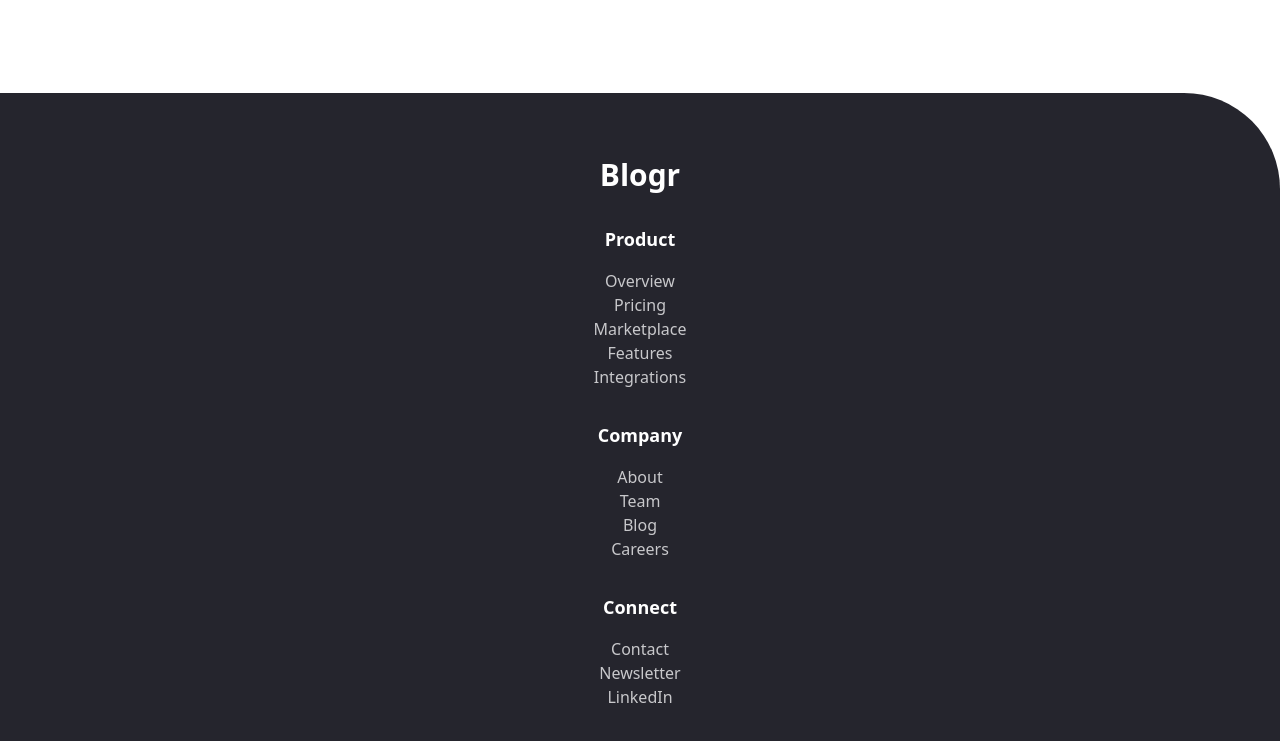
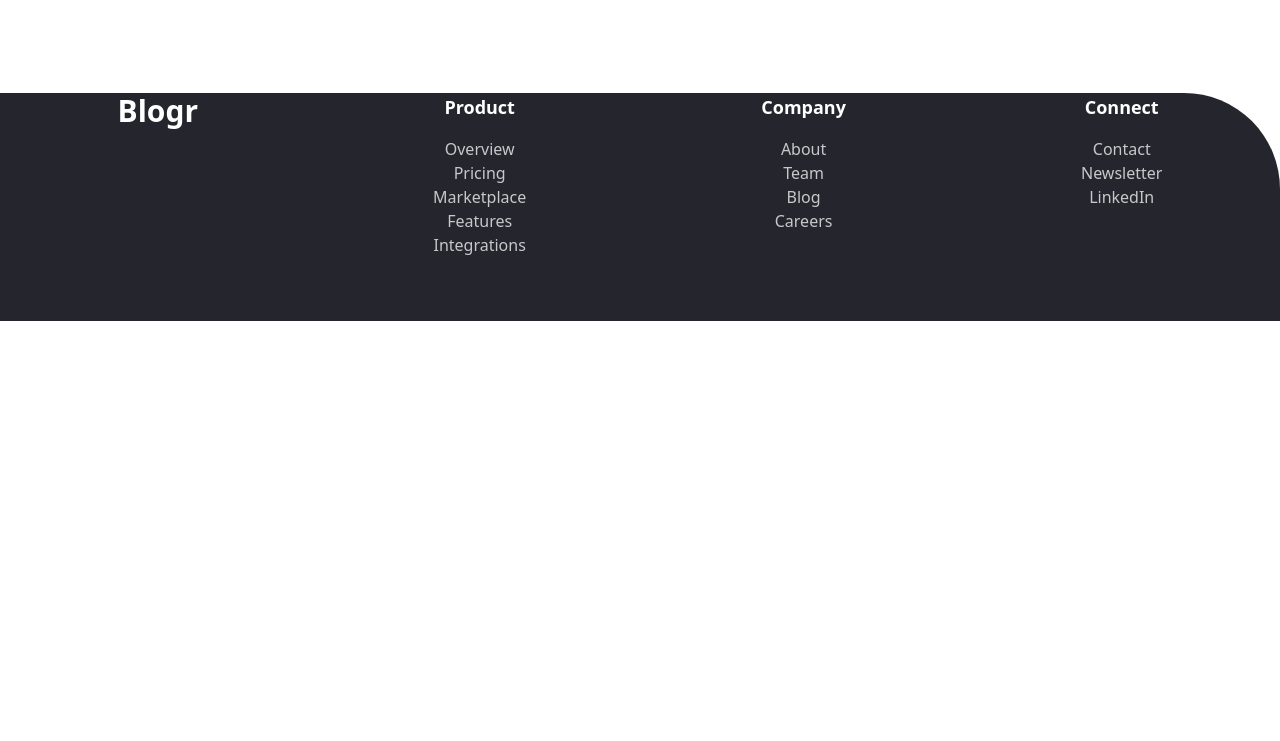
Before and after one commit to Marcoswodbarros/blogr-landing-page2, a website: page index.html in a window 1280 px wide. Shown: the part 2255-2996 px from the top of the page. After the commit the page ends 2576 px from the top, so only its background shows below. Drawn offline with Linux system fonts and the light colour scheme.

Commit message:
Desktop footer: Starting

```diff
--- a/index.html
+++ b/index.html
@@ -128,7 +128,6 @@
                 </div>
             </section>
 
-            <!-- Próximo passo: mudar de article para section e criar outro article -->
             <section id="article__free--container" class="lg:flex lg:items-center">
                 <img src="src/images/illustration-laptop-mobile.svg" alt="A laptop illustration" class="lg:hidden">
                 <img src="src/images/illustration-laptop-desktop.svg" alt="A laptop illustration" class="hidden lg:block lg:h-30rem">
@@ -163,10 +162,11 @@
         </section>
     </main>
 
+    <!-- Próximo passo: Iniciar o desktop footer -->
     <footer
-        class="bg-veryDarkBlackBlue flex flex-col items-center gap-y-8 text-center rounded-tr-radiusAdded mt-24 pb-16">
-        <h2 class="text-white text-3xl font-semibold pt-16">Blogr</h2>
-        <article>
+        class="bg-veryDarkBlackBlue flex flex-col items-center gap-y-8 text-center rounded-tr-radiusAdded mt-24 pb-16 lg:flex-row lg:items-start lg:justify-around">
+        <h2 class="text-white text-3xl font-semibold pt-16 lg:pt-0">Blogr</h2>
+        <section>
             <h3 class="text-lg text-white font-semibold mb-4">Product</h3>
             <ul class="text-grayishBlue">
                 <li>Overview</li>
@@ -175,9 +175,9 @@
                 <li>Features</li>
                 <li>Integrations</li>
             </ul>
-        </article>
+        </section>
 
-        <article>
+        <section>
             <h3 class="text-lg text-white font-semibold mb-4">Company</h3>
             <ul class="text-grayishBlue">
                 <li>About</li>
@@ -185,16 +185,16 @@
                 <li>Blog</li>
                 <li>Careers</li>
             </ul>
-        </article>
+        </section>
 
-        <article>
+        <section>
             <h3 class="text-lg text-white font-semibold mb-4">Connect</h3>
             <ul class="text-grayishBlue">
                 <li>Contact</li>
                 <li>Newsletter</li>
                 <li>LinkedIn</li>
             </ul>
-        </article>
+        </section>
     </footer>
 </body>
 
```
Also changed, not shown: dist/output.css.
